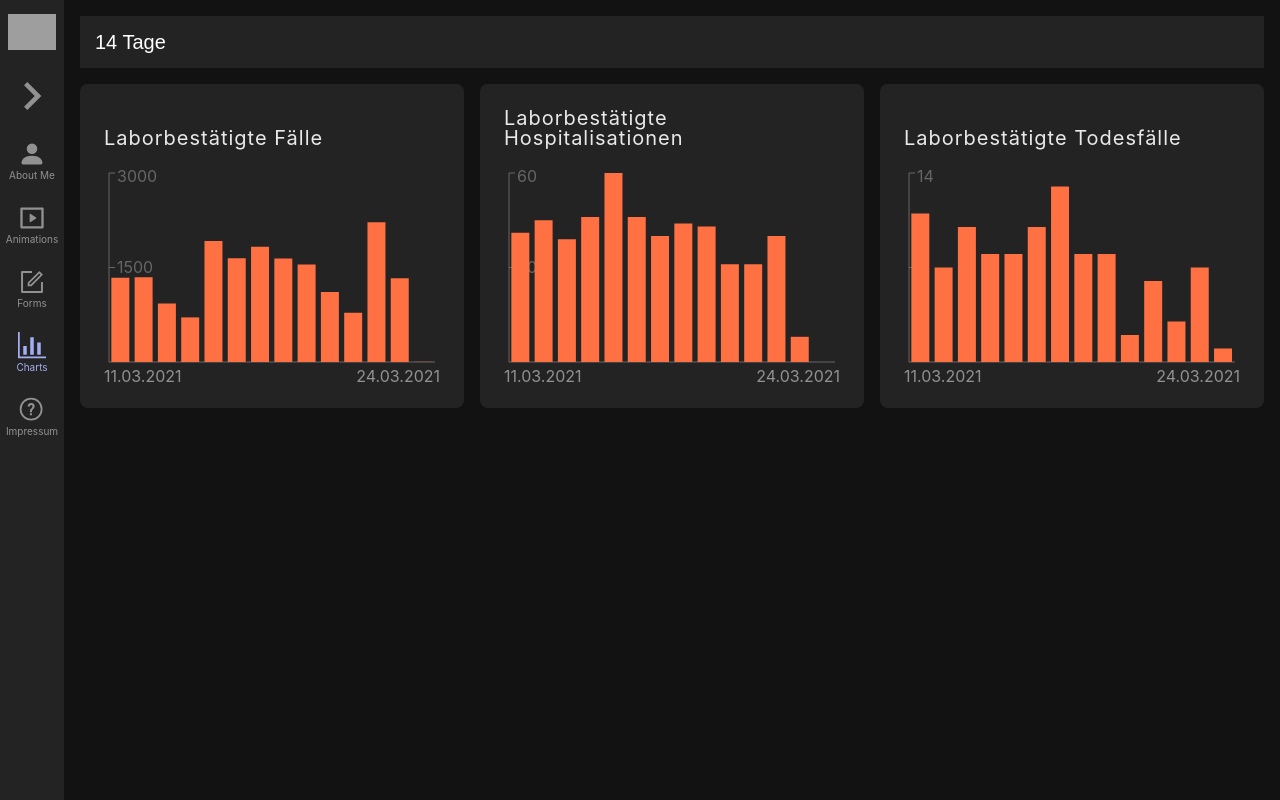
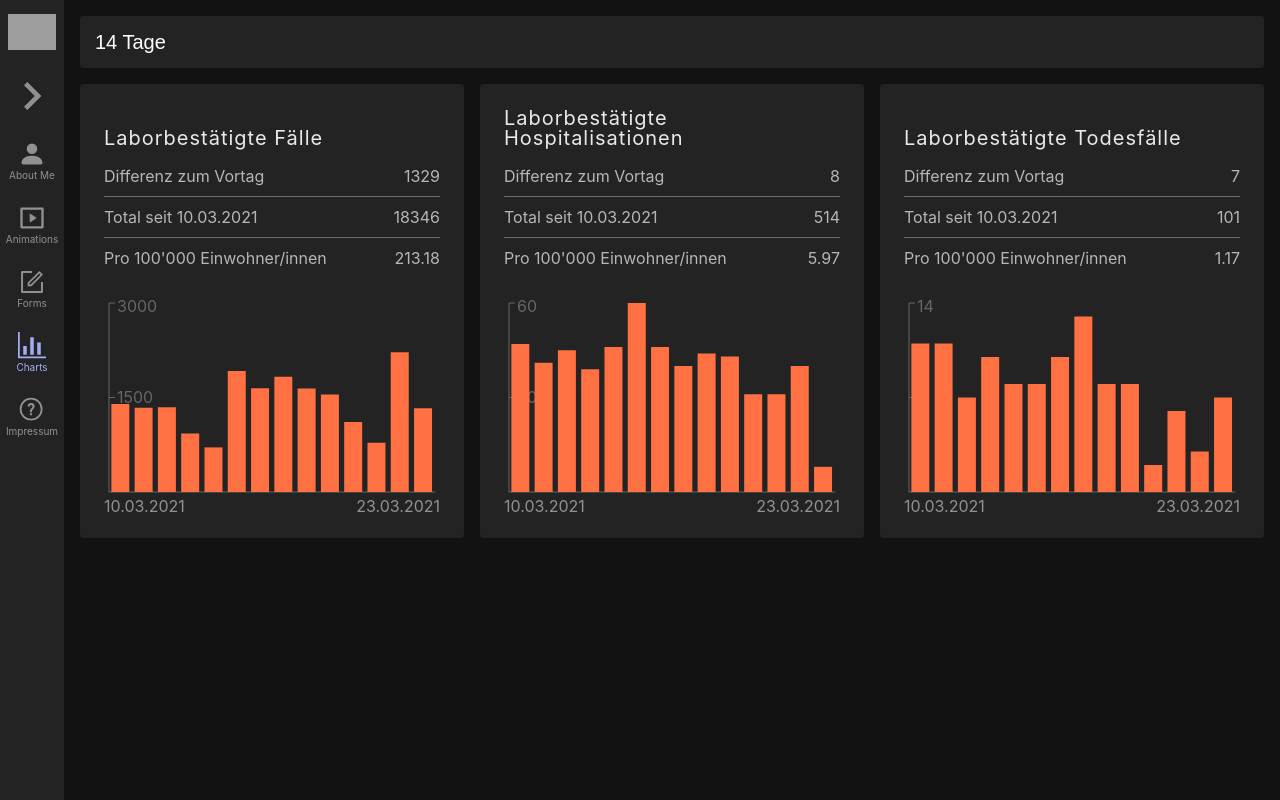
Before and after one commit to SaegesserSascha/portfolio, a React (Create React App) app: page /charts in a window 1280 px wide. Built offline with nearby package versions, Linux system fonts and the light colour scheme; grey boxes are pictures that could not be loaded.

Commit message:
Added additional information to the charts + time range selector is now sticky when scrolling

```diff
--- /dev/null
+++ b/src/components/chartInformation/ChartInformation.js
@@ -0,0 +1,44 @@
+import React from "react";
+import "./chartInformation.scss";
+
+export default function ChartInformation({ category, data }) {
+  /*
+  Number of residents in switzerland at the end of 2019.
+  https://www.bfs.admin.ch/bfs/de/home/statistiken/bevoelkerung.html
+  */
+  const RESIDENTSINSWITZERLAND = 8606033
+
+  const categoryString = category.toString() + "Cumulative";
+
+  const dailyDifference =
+    data[data.length - 1][categoryString] -
+    data[data.length - 2][categoryString];
+
+  const filteredDifference =
+    data[data.length - 1][categoryString] -
+    data[0][categoryString];
+
+  const per100kResidents = () => {
+    const value = filteredDifference / (RESIDENTSINSWITZERLAND / 100000);
+    return value.toFixed(2);
+  }
+
+  return (
+    <div className="chart-information-wrapper">
+      <div className="difference-wrapper">
+        <p>Differenz zum Vortag</p>
+        <p>{dailyDifference}</p>
+      </div>
+
+      <div className="difference-wrapper">
+        <p>{`Total seit ${data[0].date}`}</p>
+        <p>{filteredDifference}</p>
+      </div>
+
+      <div className="difference-wrapper">
+        <p>Pro 100'000 Einwohner/innen</p>
+        <p>{per100kResidents()}</p>
+      </div>
+    </div>
+  );
+}
--- /dev/null
+++ b/src/components/chartInformation/chartInformation.scss
@@ -0,0 +1,18 @@
+@import "/src/sass/colors";
+
+.chart-information-wrapper {
+  color: $clr-white-67;
+
+  & > :not(:last-child) {
+    border-bottom: 1px solid $clr-white-33;
+    margin-bottom: .75em;
+    padding-bottom: .75em;
+  }
+
+  margin-bottom: 2em;
+}
+
+.difference-wrapper {
+  display: flex;
+  justify-content: space-between;
+}
--- a/src/pages/charts/Charts.js
+++ b/src/pages/charts/Charts.js
@@ -2,6 +2,7 @@ import "./charts.scss";
 import React, { useState } from "react";
 import { Bar, BarChart, CartesianGrid, ResponsiveContainer, Tooltip, XAxis, YAxis } from "recharts";
 import data from "data/covid19switzerland.json";
+import ChartInformation from "components/chartInformation/ChartInformation";
 
 export default function Graphs() {
   const ranges = Object.freeze({
@@ -12,6 +13,7 @@ export default function Graphs() {
 
   const CHARTHEIGHT = 200; // In px
   const [timeRange, setTimeRange] = useState(ranges["14Days"]);
+  const [isSticky, setIsSticky] = useState(false);
 
   function getKeys() {
     let keys = [];
@@ -64,8 +66,15 @@ export default function Graphs() {
     }
   }
 
+  window.onscroll = () => {
+    if (window.pageYOffset > 72) {
+      setIsSticky(true);
+    } else {
+      setIsSticky(false);
+    }
+  }
+
   const CustomTooltip = ({ active, payload, label }) => {
-    console.log(payload[0]);
     if (active && payload && payload.length) {
       return (
         <div className="custom-tooltip">
@@ -83,6 +92,7 @@ export default function Graphs() {
       return (
         <div className="chart-container">
           <h4 className="category">{formatAndTranslateCategory(el)}</h4>
+          <ChartInformation category={el} data={filteredData()} />
           <ResponsiveContainer
             className="chart"
             width="100%"
@@ -118,7 +128,11 @@ export default function Graphs() {
 
   return (
     <div>
-      <select className="time-range" name="timeRange" id="timeRange" onChange={handleSelect}>
+      <select
+        className={`time-range ${isSticky ? "sticky" : ""}`}
+          name="timeRange"
+          id="timeRange"
+          onChange={handleSelect}>
         <option value={ranges["14Days"]}>14 Tage</option>
         <option value={ranges["28Days"]}>28 Tage</option>
         <option value={ranges.allDays}>Gesamter Zeitraum</option>
--- a/src/pages/charts/charts.scss
+++ b/src/pages/charts/charts.scss
@@ -9,6 +9,7 @@ $font-size: 1.25rem;
   background-color: $clr-neutral-normal;
   border: none;
   color: $clr-white;
+  border-radius: 4px;
   font-size: $font-size;
   outline: none;
   padding: .75em;
@@ -29,6 +30,15 @@ $font-size: 1.25rem;
   }
 }
 
+.sticky {
+  border-radius: 0;
+  box-shadow: 0 10px 20px rgba(0,0,0,0.19), 0 6px 6px rgba(0,0,0,0.23);
+  position: sticky;
+  top: -1px;
+  transition: .25s;
+  z-index: 100;
+}
+
 .bar-chart-wrapper {
   padding: 1em 0 0 0;
   display: grid;
@@ -43,7 +53,7 @@ $font-size: 1.25rem;
 
 .chart-container {
   background-color: $clr-neutral-normal;
-  border-radius: 8px;
+  border-radius: 4px;
   display: flex;
   flex-direction: column;
   justify-content: flex-end;
```
Also changed, not shown: src/data/covid19switzerland.json.
